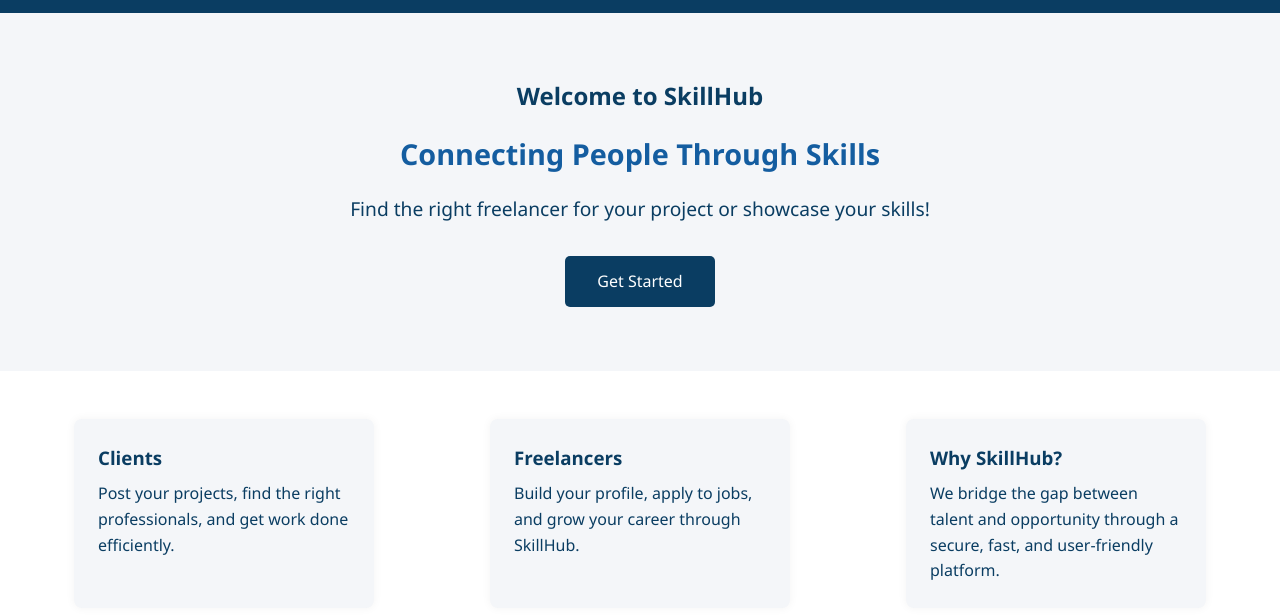
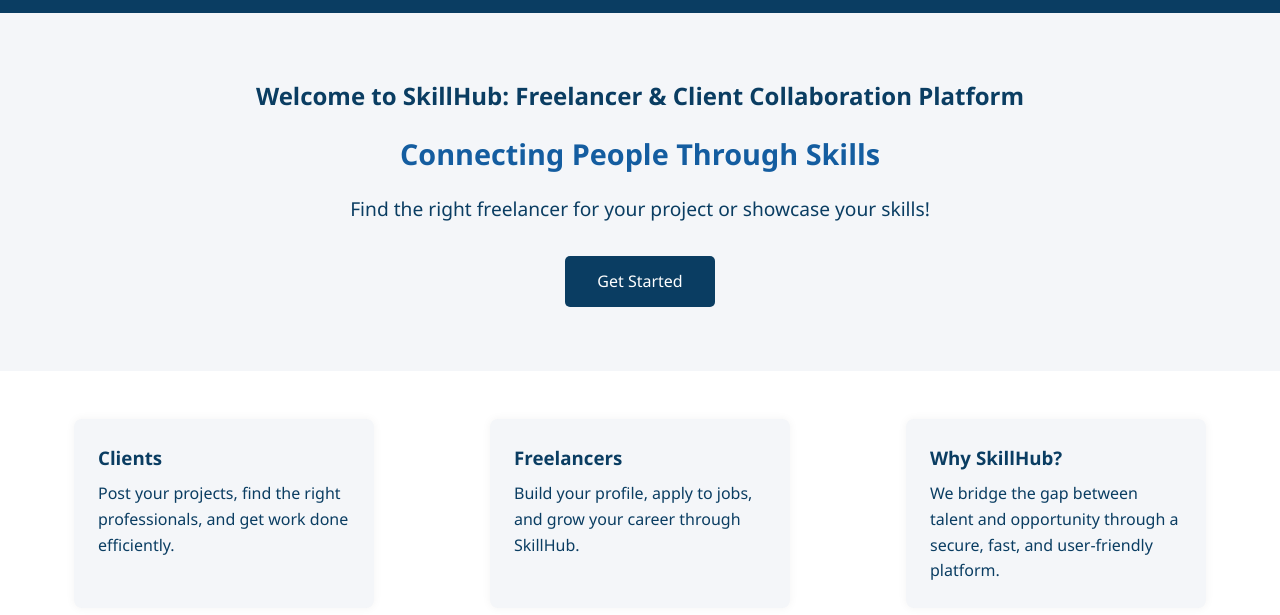
Before and after one commit to Atharv089/SkillHub, a plain HTML site: page client/index.html in a window 1280 px wide. Shown: the part 65-680 px from the top of the page. Drawn offline with Linux system fonts and the light colour scheme.

Commit message:
Update index.html

```diff
--- a/client/index.html
+++ b/client/index.html
@@ -117,7 +117,7 @@
 
   <main>
     <section class="intro">
-      <h2>Welcome to SkillHub</h2>
+      <h2>Welcome to SkillHub: Freelancer & Client Collaboration Platform</h2>
       <h1 style="font-size: 1.8rem; font-weight: 700; color: #145da0; margin: 1rem 0;">
         Connecting People Through Skills
       </h1>
```
